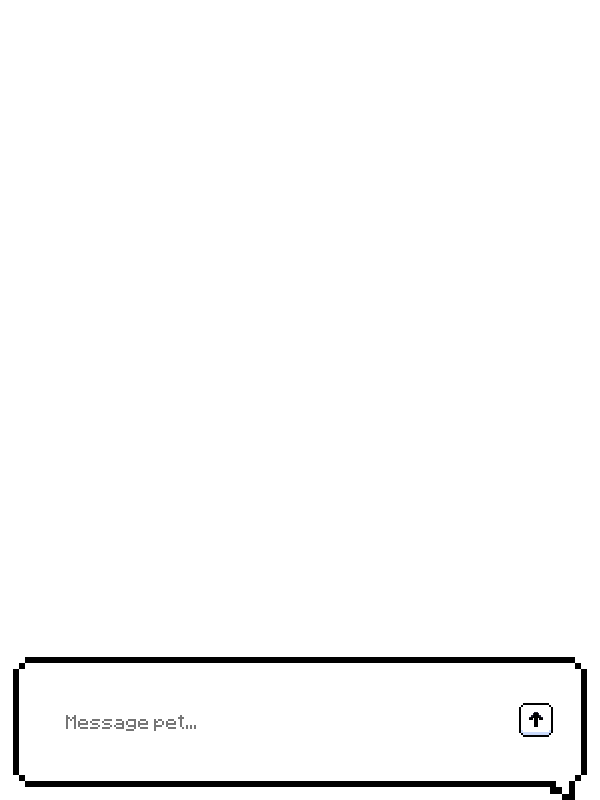
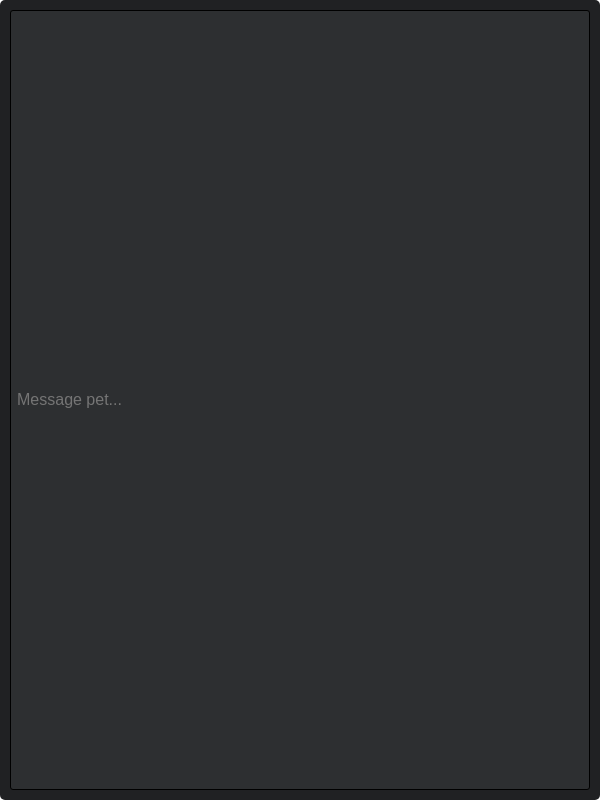
Before and after one commit to luisfrentzen/co-pet, an Electron app: page chatbox-input.html in a window 600 px wide. Drawn offline with Linux system fonts and the light colour scheme.

Commit message:
change input box style

```diff
--- a/chatbox-input-renderer.js
+++ b/chatbox-input-renderer.js
@@ -1,33 +1,15 @@
 let chatbox = document.getElementById("chatbox");
-let button =  document.getElementById("button");
-
-chatbox.setAttribute("style", "height:" + (chatbox.scrollHeight) + "px;overflow-y:hidden;");
-chatbox.addEventListener("input", resizeBox, false);
-
-function resizeBox() {
-  chatbox.style.height = 'auto';
-  chatbox.style.height = (chatbox.scrollHeight) + "px";
-}
 
 function submitMessage() {
   const message = chatbox.value;
   chatbox.value = "";
-  resizeBox();
 
   window.electronAPI.submitMessage("input", message);
 }
 
-button.onclick = function() {
-  submitMessage();
-}
-
 function submitOnEnter(event) {
-  if (event.which === 13 && !event.shiftKey) {
-    if (!event.repeat) {
-      submitMessage();
-    }
-
-    event.preventDefault();
+  if (event.which === 13) {
+    submitMessage();
   }
 }
 
--- a/chatbox-input.html
+++ b/chatbox-input.html
@@ -9,10 +9,7 @@
   </head>
   <body style="margin: 0;">
     <div class="chatbox-border">
-      <textarea rows=1 cols=50 maxlength=500 class="chatbox"id="chatbox"  placeholder="Message pet..."></textarea>
-      <div class="button-area">
-        <img src="assets/button.png" class="button"  id="button" alt="">
-      </div>
+      <input class="chatbox"id="chatbox"  placeholder="Message pet..."></input>
     </div>
     <script src="./chatbox-input-renderer.js"></script>
 
--- a/styles.css
+++ b/styles.css
@@ -8,29 +8,32 @@ body {
 }
 
 .chatbox {
+  border-radius: 3px;
+  padding: 5px;
+  margin: 10px;
   width: 100%;
   border: none;
   outline: none;
   padding: 6px;
-  background-color: white !important;
+  background-color: #2d2f31 !important;
   box-sizing: border-box;
-  background-color: #f8f8f8;
+  color: white;
   font-size: 16px;
   resize: none;
-  font-family: pixelFont;
   line-height: 1.5;
+  border: 1px solid black;
+  /* box-shadow: 0 0 5px 0 rgba(0, 0, 0, 0.2); */
 }
 
 .chatbox-border {
+  width: 100%;
+  height: 100%;
+  box-sizing: border-box;
+  border-radius: 10px;
+  background: #202123;
   display: flex;
   justify-content: space-between;
-  border: 60px solid transparent;
-  border-image: url(assets/dialog.png) 40% round;
-  image-rendering: -webkit-optimize-contrast;
-  image-rendering: -moz-crisp-edges;
-  image-rendering: -o-pixelated;
-  image-rendering: pixelated;
-  width: 100vw - 120px;
+  border-radius: 5px;
   position: absolute;
   bottom: 0;
 }
@@ -38,13 +41,16 @@ body {
 .button {
   cursor: pointer;
   height: 40px;
-  padding-left: 20px;
   position: absolute;
   bottom: 0;
 }
 
 .button-area {
+  margin: 10px;
   width: 10%;
   position: relative;
-  background-color: white;
 }
+
+body {
+  width: 100%;
+}
```
Also changed, not shown: main.js (+7 -6 lines).
